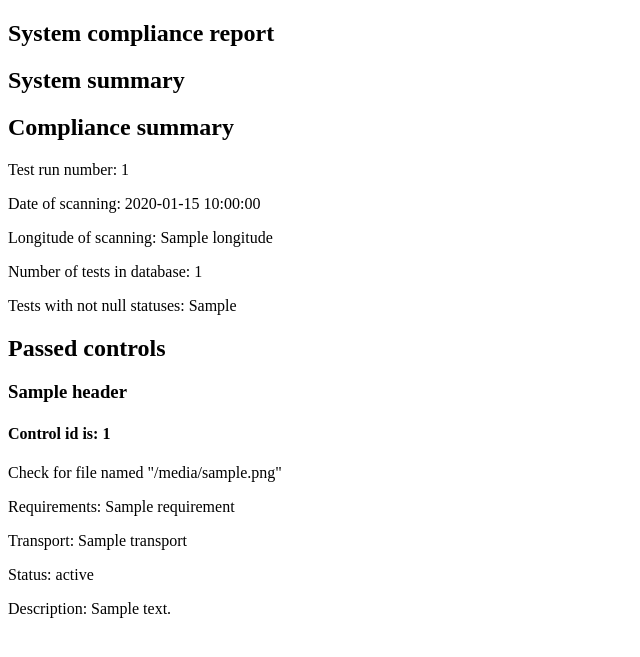
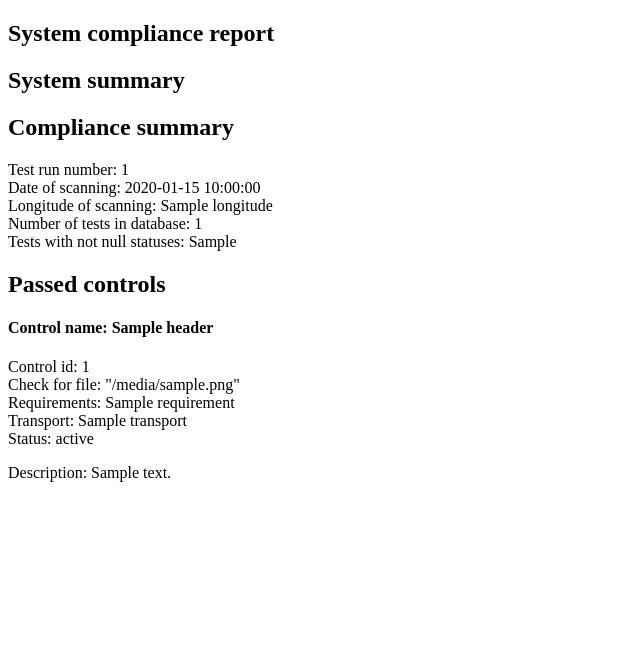
Before and after one commit to manmolecular/PT-homework, a Python web app: template src/templates/index.html in a window 1280 px wide. Shown: the top 657 px of the page, without its empty margins (0-640 px from the left). Run offline with Jinja, Linux system fonts and the light colour scheme; the template is opened without the code that fills it: most values are stand-ins (such as "Sample title", 1, 10 or a date in 2020).

Commit message:
update template

```diff
--- a/src/templates/index.html
+++ b/src/templates/index.html
@@ -16,35 +16,36 @@
          <h1 class="main-title">
             System summary
          </h1>
-         <h1 class="main-title">
+         {% for sys in scan_data %}
+         <h2 class="main-title">
             Compliance summary
-         </h1>
-         {% for sys in scan_data %}
-         <p> Test run number: {{sys.scan_id }}
-         <p> Date of scanning: {{ sys.date }} </p>
-         <p> Longitude of scanning: {{ sys.longitude }} </p>
-         <p> Number of tests in database: {{ sys.counter }} </p>
-         <p> Tests with not null statuses: {{ sys.counter_not_null }} </p>
-         {% endfor %}
-      </article>
-      <article class="A4">
-         <h1>
+         </h2>
+         Test run number: {{sys.scan_id }} <br>
+         Date of scanning: {{ sys.date }} <br>
+         Longitude of scanning: {{ sys.longitude }} <br>
+         Number of tests in database: {{ sys.counter }} <br>
+         Tests with not null statuses: {{ sys.counter_not_null }} <br>
+
+         <article class="A4">
+         <h2>
             Passed controls
-         </h1>
+         </h2>
          {% for record in report_data %}
          <article>
-            <h3> {{ record.header }} </h3>
-            <h4> Control id is: {{ record.script_id }} </h4>
-            <p> Check for file named "{{ record.filename }}" </p>
-            <p> Requirements: {{ record.requirement }} </p>
-            <p> Transport: {{ record.transport}} </p>
-            <p> Status: <span class="{{ record.status }}">{{ record.status }}</span></p>
+            <h4> Control name: {{ record.header }} </h4>
+            Control id: {{ record.script_id }} <br>
+            Check for file: "{{ record.filename }}" <br>
+            Requirements: {{ record.requirement }} <br>
+            Transport: {{ record.transport}} <br>
+            Status: <span class="{{ record.status }}"> {{ record.status }} </span> <br>
             <p>
                Description:
                {{ record.descr }}
             </p>
          </article>
          {% endfor %}
+         </article>
+         {% endfor %}
       </article>
    </body>
 </html>
```
